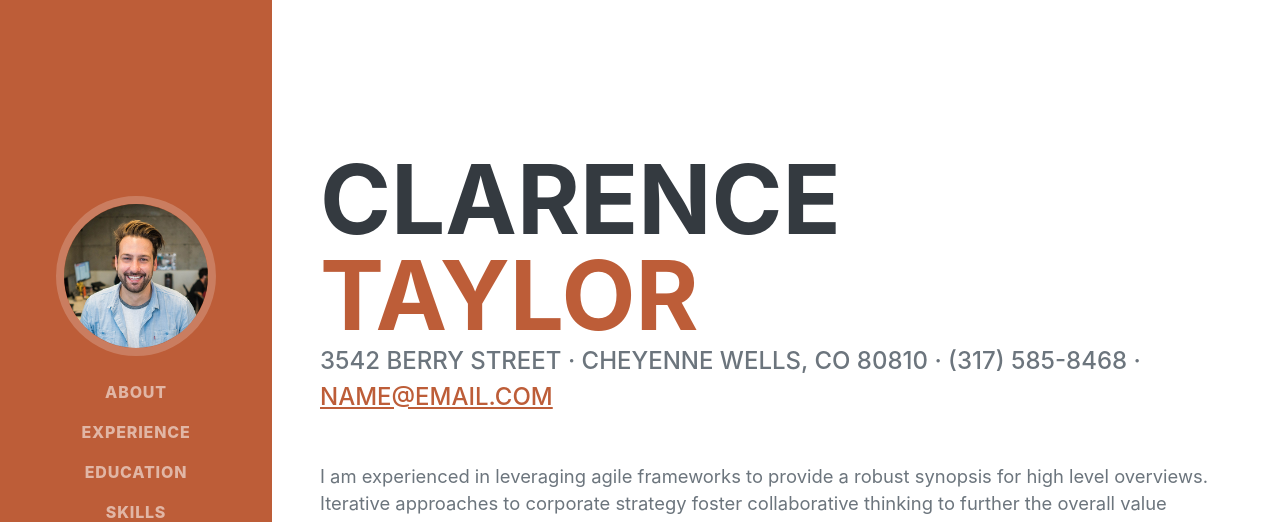
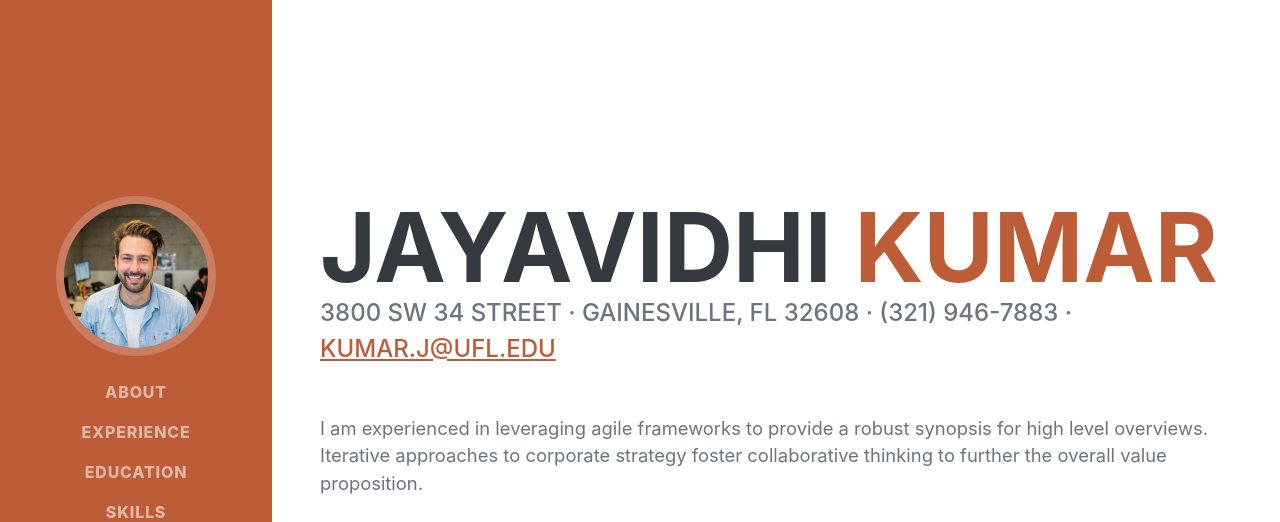
Before and after one commit to Jay-VD-K/portfolio, a plain HTML site: page index.html in a window 1280 px wide. Shown: the top 522 px of the page. Drawn offline with nearby package versions, Linux system fonts and the light colour scheme; a web font is replaced by a local one.

Commit message:
credentials added

```diff
--- a/index.html
+++ b/index.html
@@ -19,7 +19,7 @@
         <!-- Navigation-->
         <nav class="navbar navbar-expand-lg navbar-dark bg-primary fixed-top" id="sideNav">
             <a class="navbar-brand js-scroll-trigger" href="#page-top">
-                <span class="d-block d-lg-none">Clarence Taylor</span>
+                <span class="d-block d-lg-none">Jayavidhi Kumar</span>
                 <span class="d-none d-lg-block"><img class="img-fluid img-profile rounded-circle mx-auto mb-2" src="assets/img/profile.jpg" alt="..." /></span>
             </a>
             <button class="navbar-toggler" type="button" data-bs-toggle="collapse" data-bs-target="#navbarResponsive" aria-controls="navbarResponsive" aria-expanded="false" aria-label="Toggle navigation"><span class="navbar-toggler-icon"></span></button>
@@ -40,12 +40,12 @@
             <section class="resume-section" id="about">
                 <div class="resume-section-content">
                     <h1 class="mb-0">
-                        Clarence
-                        <span class="text-primary">Taylor</span>
+                        Jayavidhi
+                        <span class="text-primary">Kumar</span>
                     </h1>
                     <div class="subheading mb-5">
-                        3542 Berry Street · Cheyenne Wells, CO 80810 · (317) 585-8468 ·
-                        <a href="mailto:name@email.com">name@email.com</a>
+                        3800 SW 34 Street · Gainesville, FL 32608 · (321) 946-7883 ·
+                        <a href="mailto:name@email.com">kumar.j@ufl.edu</a>
                     </div>
                     <p class="lead mb-5">I am experienced in leveraging agile frameworks to provide a robust synopsis for high level overviews. Iterative approaches to corporate strategy foster collaborative thinking to further the overall value proposition.</p>
                     <div class="social-icons">
```
